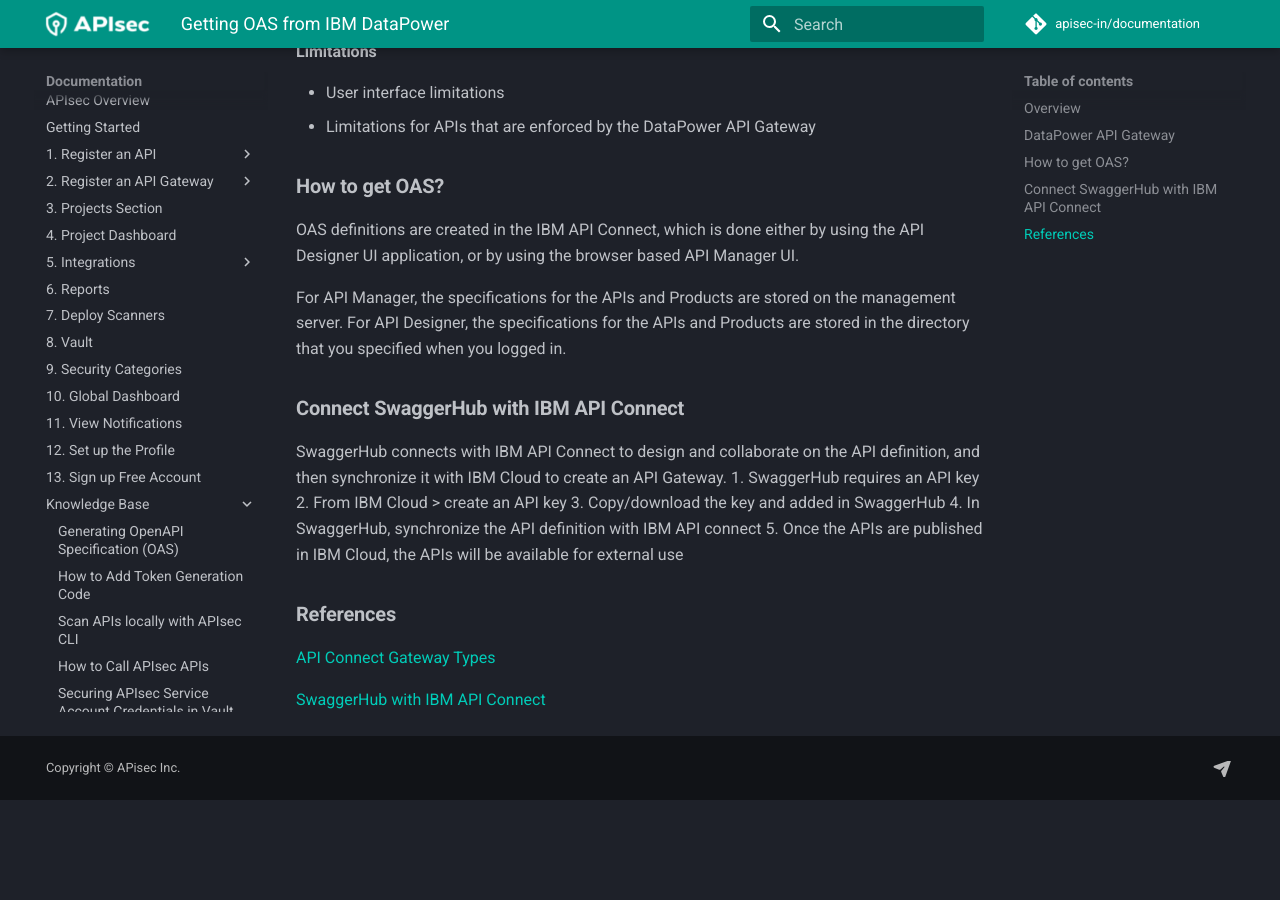
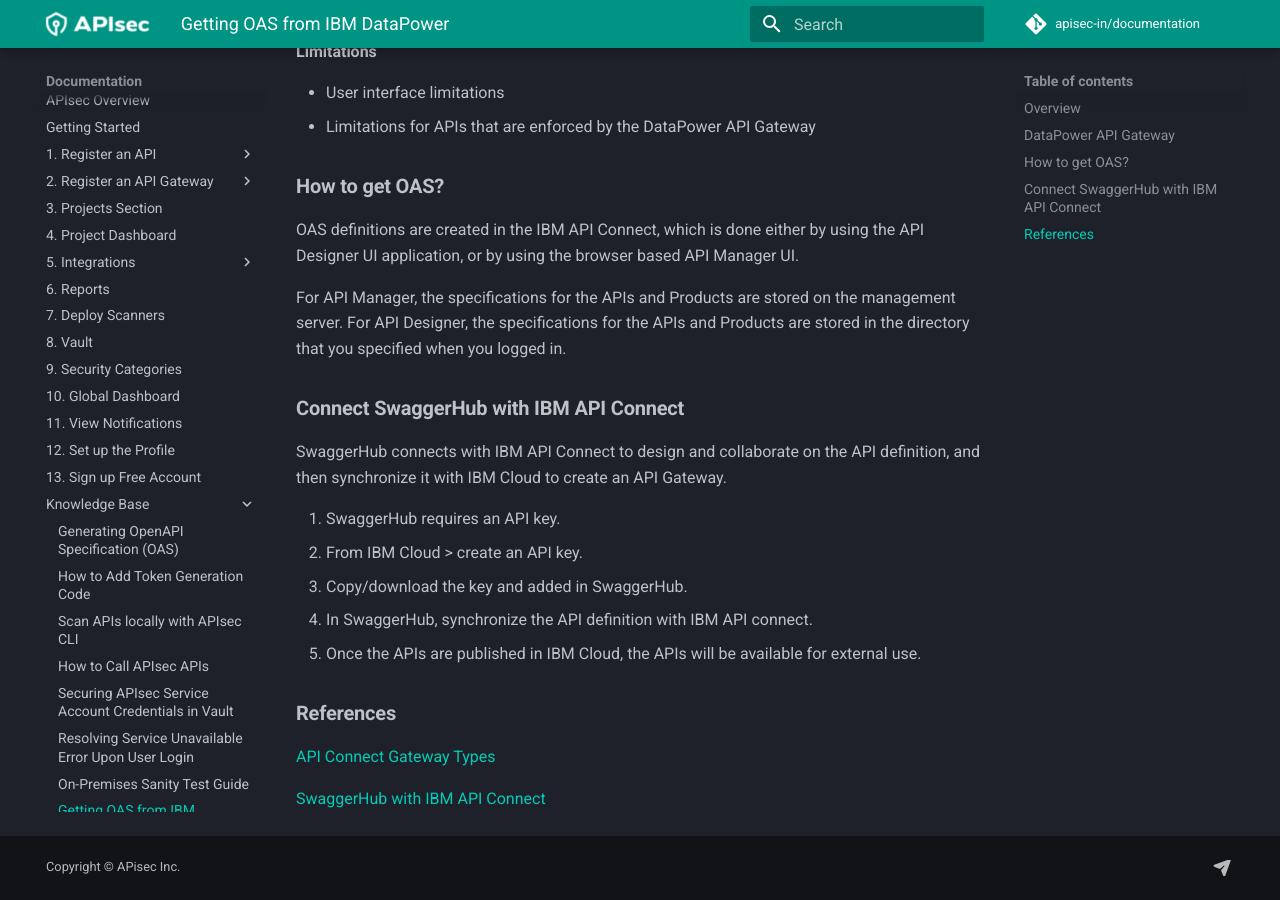
Before and after one commit to apisec-inc/documentation, an MkDocs documentation site: the page built from docs/oas-ibm-datapower.md, in a window 1280 px wide and 900 px high, scrolled down 553 px. Built offline with MkDocs 1.6.1 and Material for MkDocs 9.7.7, drawn with Linux system fonts in a browser that asks for light colours; comment, search, counter and statistics services are not loaded; before the commit the page ends 1353 px from its top, so only the background shows below that.

Commit message:
Update oas-ibm-datapower.md
list issues

```diff
--- a/docs/oas-ibm-datapower.md
+++ b/docs/oas-ibm-datapower.md
@@ -28,11 +28,12 @@
 ### **Connect SwaggerHub with IBM API Connect**
 
 SwaggerHub connects with IBM API Connect to design and collaborate on the API definition, and then synchronize it with IBM Cloud to create an API Gateway.
-1. SwaggerHub requires an API key
-2. From IBM Cloud > create an API key
-3. Copy/download the key and added in SwaggerHub
-4. In SwaggerHub, synchronize the API definition with IBM API connect
-5. Once the APIs are published in IBM Cloud, the APIs will be available for external use
+
+1. SwaggerHub requires an API key.
+2. From IBM Cloud > create an API key.
+3. Copy/download the key and added in SwaggerHub.
+4. In SwaggerHub, synchronize the API definition with IBM API connect.
+5. Once the APIs are published in IBM Cloud, the APIs will be available for external use.
 
 ### **References**
 
```
